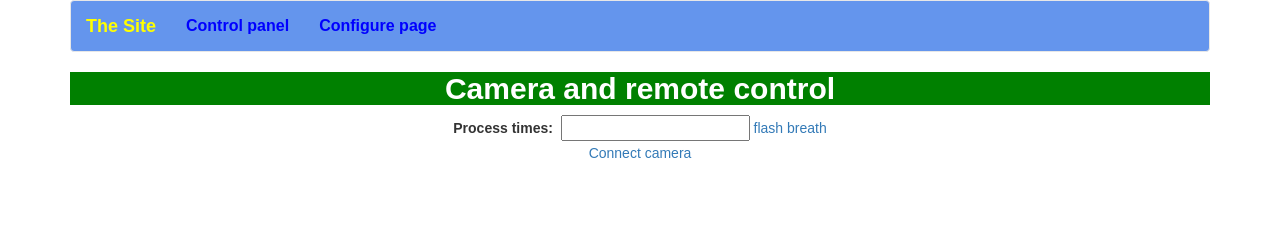
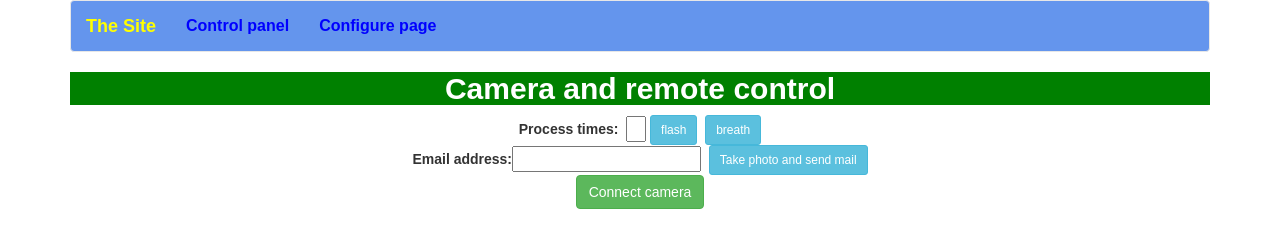
Before and after one commit to KunoiSayami/1092-node-0528, a website: page views/control.html in a window 1280 px wide. Drawn offline with nearby package versions, Linux system fonts and the light colour scheme; files that its build step writes are made by us from their sources.

Commit message:
feat(html): Optimize style

```diff
--- a/public/javascripts/control.js
+++ b/public/javascripts/control.js
@@ -129,3 +129,7 @@ function call_api(url) {
 		logger.error(res);
 	});
 }
+
+function take_and_send() {
+
+}
--- a/views/control.html
+++ b/views/control.html
@@ -12,11 +12,14 @@
 {% block body %}
 <div style="text-align:center;">
   <h2 class="bg-primary" style="background-color: green;"><b>Camera and remote control</b></h2>
-  <label for="function_times">Process times:&nbsp;&nbsp;</label><input id="function_times">
-  <a onclick="flash_led();">flash</a>&nbsp;<a onclick="breath_led()">breath</a>
+  <label for="function_times">Process times:&nbsp;&nbsp;</label><input id="function_times" style="width: 20px;">
+  <button onclick="flash_led();" class="btn btn-info btn-sm">flash</button>&nbsp;
+<button class="btn btn-info btn-sm" onclick="breath_led()">breath</button>
   <br />
-  <a id="a_connect" onclick="connect({{ port }});">Connect camera</a>
-  <a id="a_disconnect" onclick="disconnect();" style="display: none;">Disconnect camera</a>
+  <label for="email_address">Email address: </label><input id="email_address">&nbsp;&nbsp;<button onclick="take_and_send();" type="button" class="btn btn-info btn-sm">Take photo and send mail</button>
+  <br />
+  <button id="a_connect" onclick="connect({{ port }});" class="btn btn-success">Connect camera</button>
+  <button id="a_disconnect" onclick="disconnect();" class="btn btn-danger" style="display: none;">Disconnect camera</button>
 
   <br />
   <img id="stream_pic" alt="stream" style="display: none;" />
```
Also changed, not shown: views/config.html (+1 -1 lines).
